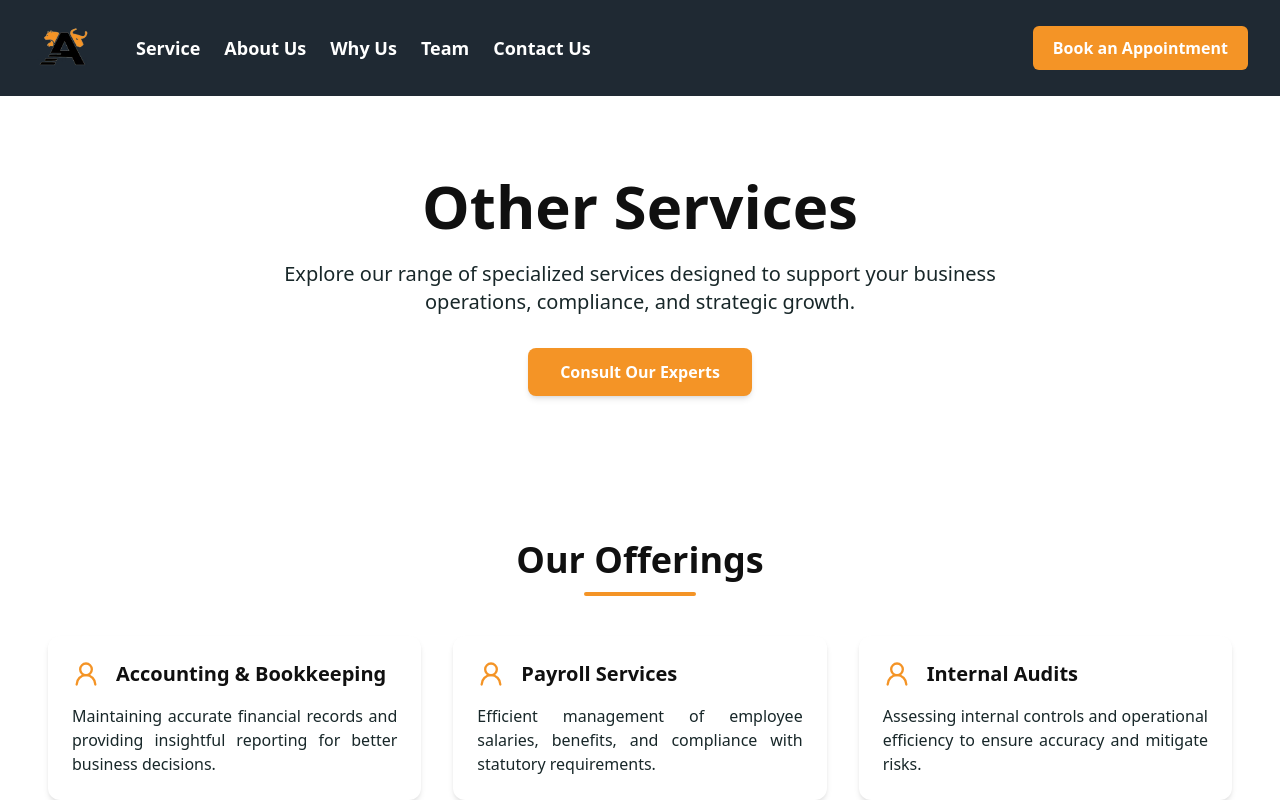
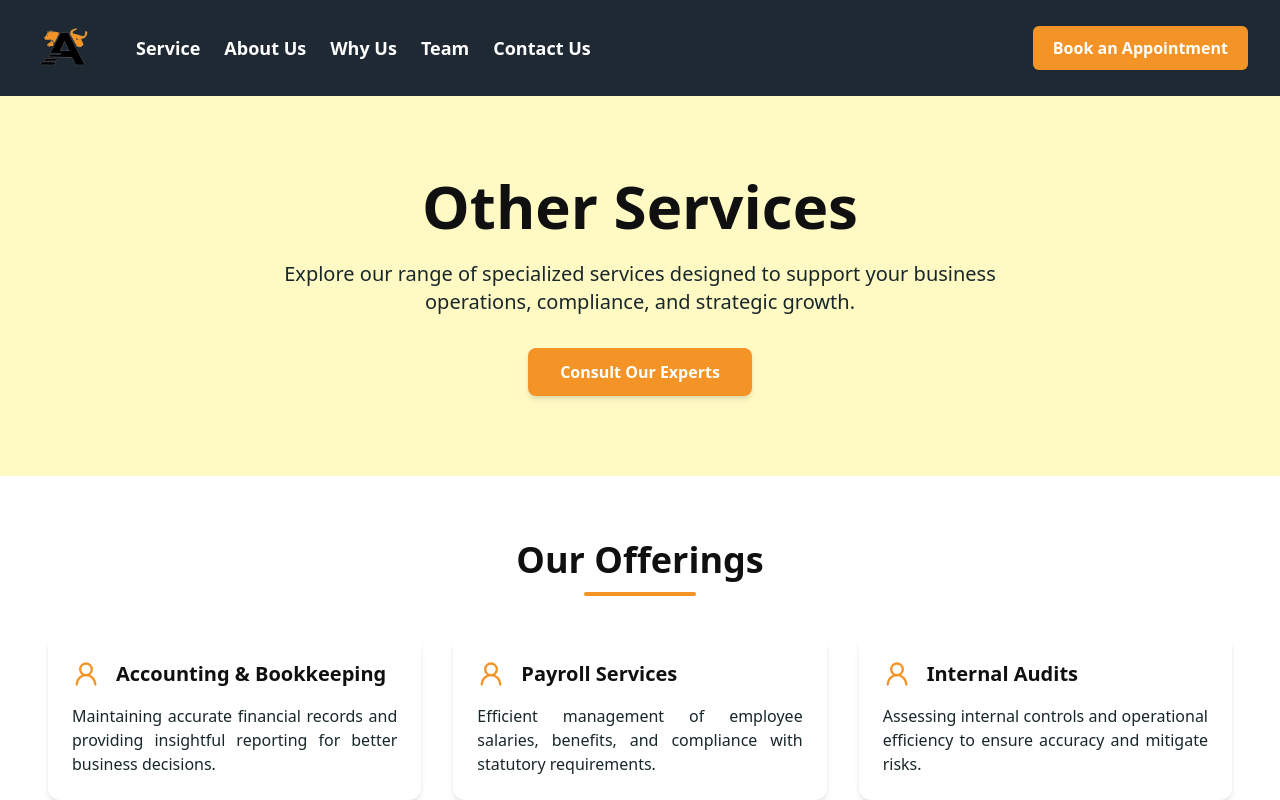
Before and after one commit to Peehu1308/Askca_website, a React (Vite) app: page /services/otherservices in a window 1280 px wide. Shown: the top 800 px of the page. Built offline with nearby package versions, Linux system fonts and the light colour scheme.

Commit message:
Update OtherServices.jsx

```diff
--- a/src/mini_screens/OtherServices.jsx
+++ b/src/mini_screens/OtherServices.jsx
@@ -35,7 +35,7 @@ const OtherServices = () => {
     <div className="w-full min-h-screen bg-[#FFFFFF]">
 
       {/* HERO SECTION */}
-      <section className="px-6 md:px-12 py-20 max-w-7xl mx-auto text-center">
+      <section className="px-6 md:px-12 py-20 max-w-7xl mx-auto text-center bg-[#FFF9C4]">
         <h1 className="text-5xl md:text-6xl font-extrabold text-[#101010] mb-6">
           Other Services
         </h1>
```
